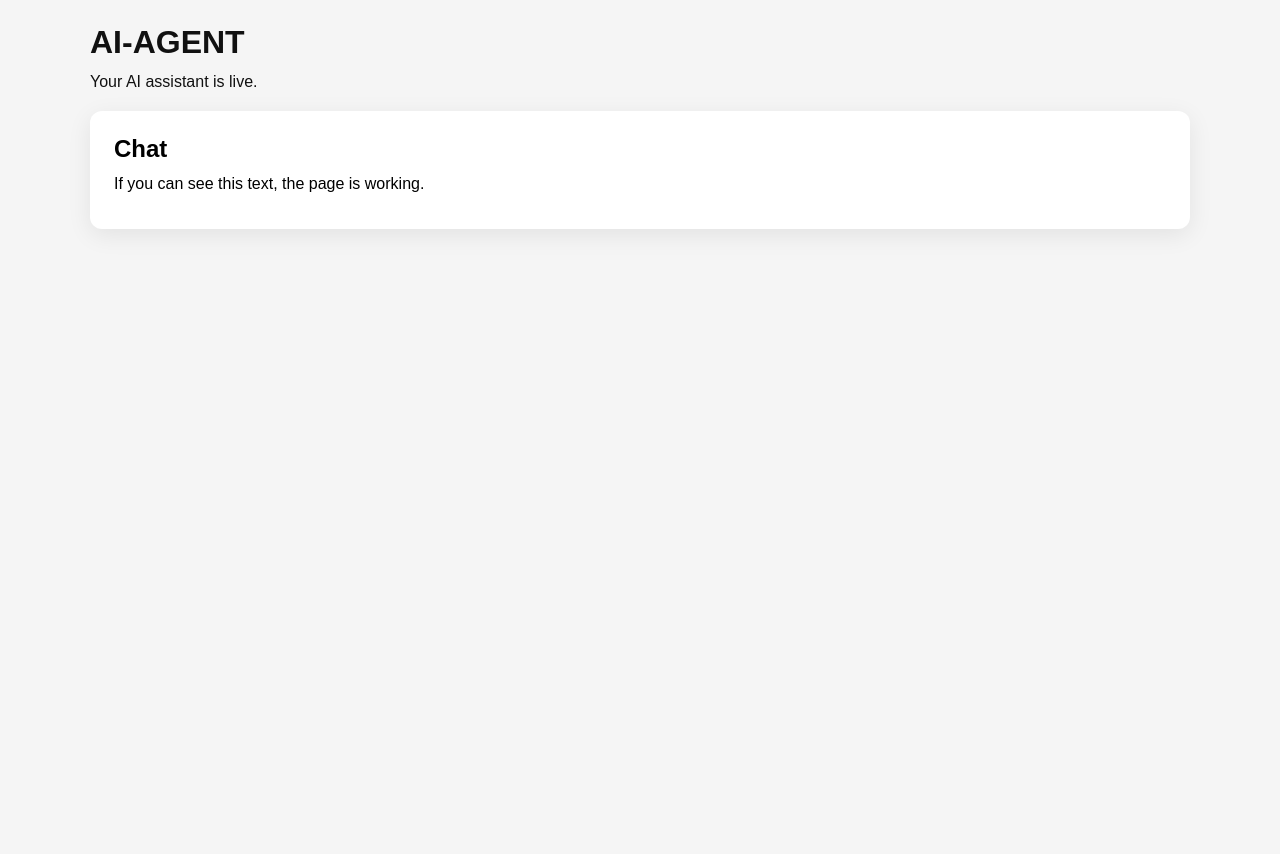
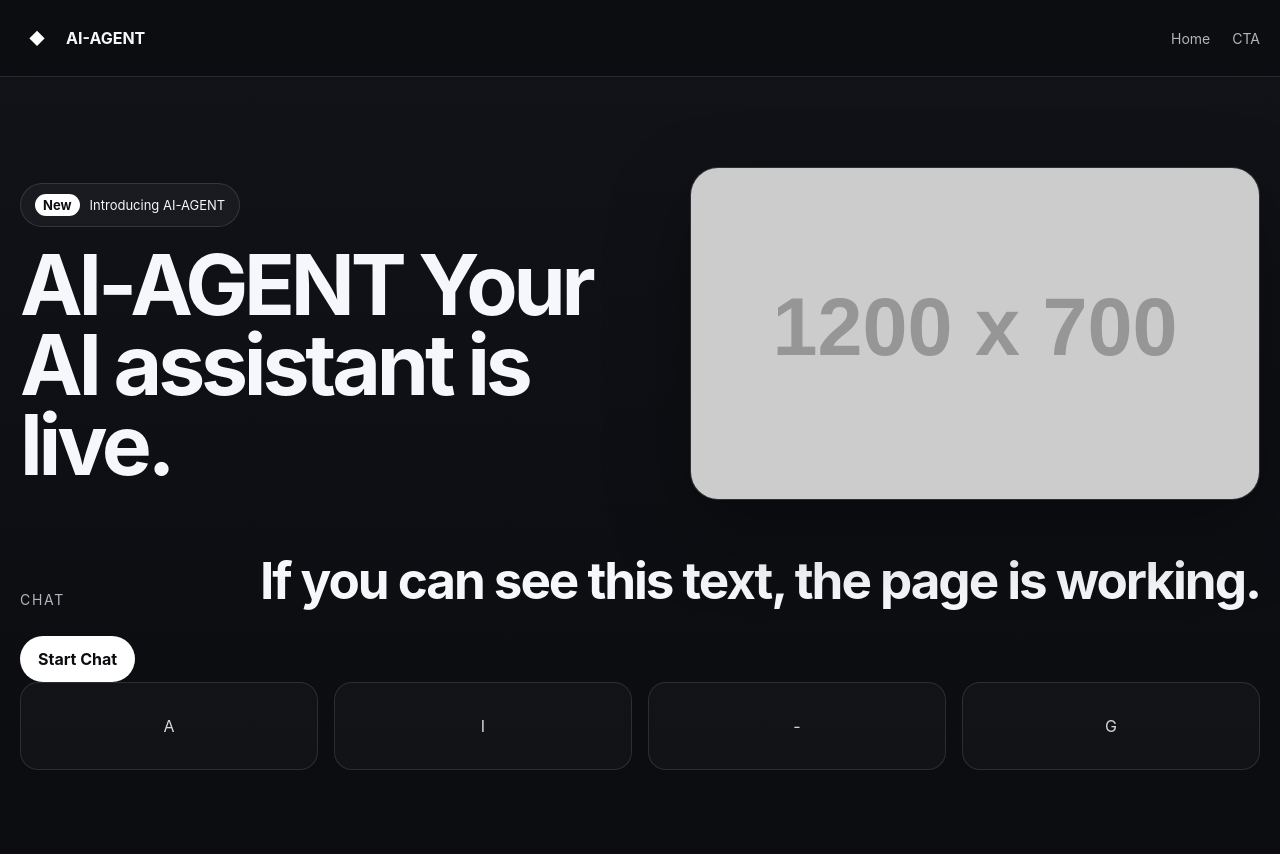
Before and after one commit to apxllo123/AI-AGENT, a plain HTML site: page my-site/index.html in a window 1280 px wide. Before the commit the page ends 800 px from the top, so only its background shows below. Drawn offline with Linux system fonts and the light colour scheme; placeholder pictures from the web are drawn by us.

Commit message:
Refactor index.html to use external stylesheets

```diff
--- a/my-site/index.html
+++ b/my-site/index.html
@@ -4,61 +4,68 @@
   <meta charset="UTF-8" />
   <meta name="viewport" content="width=device-width, initial-scale=1.0" />
   <title>AI-AGENT</title>
-  <style>
-    body {
-      margin: 0;
-      min-height: 100vh;
-      background: #f5f5f5;
-      color: #111;
-      font-family: Arial, sans-serif;
-    }
-
-    #canvas {
-      display: none;
-    }
-
-    #ui {
-      position: relative;
-      z-index: 9999;
-      width: 100%;
-      min-height: 100vh;
-      padding: 24px;
-      box-sizing: border-box;
-      background: transparent;
-    }
-
-    .o-container {
-      width: min(100%, 1100px);
-      margin: 0 auto;
-    }
-
-    .panel {
-      background: white;
-      color: black;
-      border-radius: 12px;
-      padding: 24px;
-      margin-top: 20px;
-      box-shadow: 0 6px 24px rgba(0, 0, 0, 0.08);
-    }
-
-    h1, h2, p {
-      margin: 0 0 12px;
-    }
-  </style>
+  <link rel="stylesheet" href="/css/base.css" />
+  <link rel="stylesheet" href="/css/header.css" />
+  <link rel="stylesheet" href="/css/hero.css" />
+  <link rel="stylesheet" href="/css/cta.css" />
+  <link rel="stylesheet" href="/css/responsive.css" />
 </head>
 <body>
   <canvas id="canvas"></canvas>
 
   <div id="ui">
-    <div class="o-container">
-      <h1>AI-AGENT</h1>
-      <p>Your AI assistant is live.</p>
+    <header id="site-header">
+      <div id="site-header__container">
+        <a id="site-header__logo" href="/">
+          <span class="o-icon">◆</span>
+          <span>AI-AGENT</span>
+        </a>
 
-      <div class="panel">
-        <h2>Chat</h2>
-        <p>If you can see this text, the page is working.</p>
+        <nav id="site-header__nav">
+          <ul id="site-header__nav-list-01">
+            <li class="site-header__nav-item"><a href="#home-hero">Home</a></li>
+            <li class="site-header__nav-item"><a href="#home-cta">CTA</a></li>
+          </ul>
+        </nav>
       </div>
-    </div>
+    </header>
+
+    <main>
+      <section id="home-hero">
+        <div id="home-hero__wrapper" class="o-container">
+          <div id="home-hero__top">
+            <a id="home-hero__new-badge" href="#">
+              <span id="home-hero__new-badge-tag">New</span>
+              <span>Introducing AI-AGENT</span>
+            </a>
+
+            <h1 id="home-hero__title">AI-AGENT Your AI assistant is live.</h1>
+          </div>
+
+          <figure id="home-hero__media">
+            <img src="https://via.placeholder.com/1200x700" alt="Preview" />
+          </figure>
+        </div>
+      </section>
+
+      <section id="home-cta" class="o-container">
+        <div id="home-cta__copy">
+          <p id="home-cta__caption">Chat</p>
+          <h2 id="home-cta__title">If you can see this text, the page is working.</h2>
+        </div>
+
+        <a id="home-cta__button" href="#">Start Chat</a>
+
+        <div class="logo-grid-wrapper">
+          <div class="logo-grid">
+            <div class="logo-grid-item"><span class="o-icon">A</span></div>
+            <div class="logo-grid-item"><span class="o-icon">I</span></div>
+            <div class="logo-grid-item"><span class="o-icon">-</span></div>
+            <div class="logo-grid-item"><span class="o-icon">G</span></div>
+          </div>
+        </div>
+      </section>
+    </main>
   </div>
 </body>
 </html>
```
